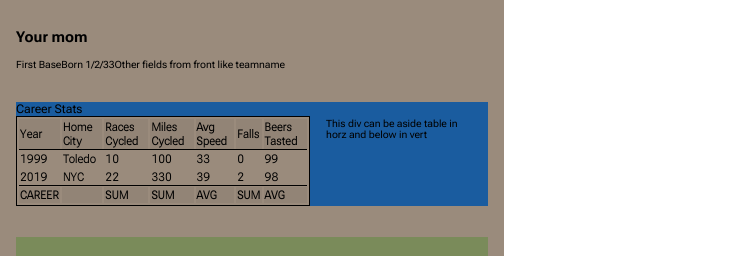
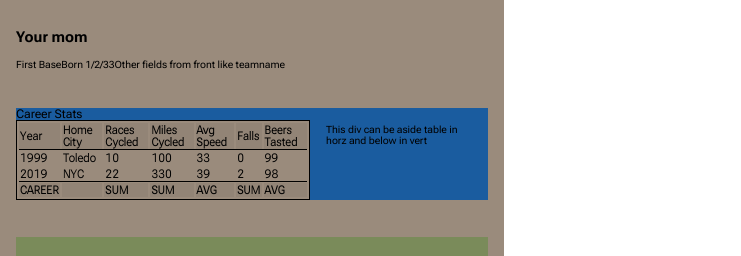
Before and after one commit to jeremybatesDC/vueGridBaseballCard, a Vue app: page / in a window 1280 px wide. Shown: the top 256 px of the page, without its empty margins (0-741 px from the left). Built offline with nearby package versions, Linux system fonts and the light colour scheme.

Commit message:
line height

```diff
--- a/src/components/CardBack.vue
+++ b/src/components/CardBack.vue
@@ -109,6 +109,7 @@ table {
   //max-width: 32rem;
   margin: 0 auto;
   font-size: 1.2rem;
+  line-height: 1;
   font-variant-numeric: lining-nums tabular-nums;
   border: 1px solid #000000;
 }
```
